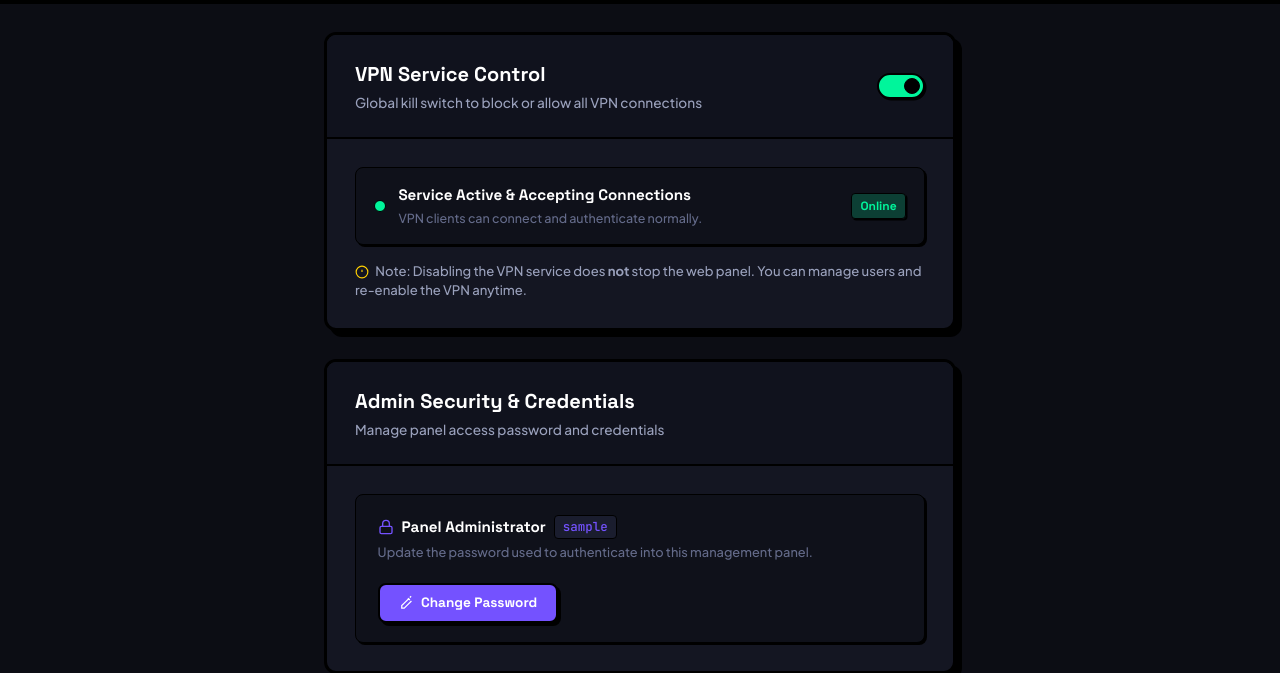
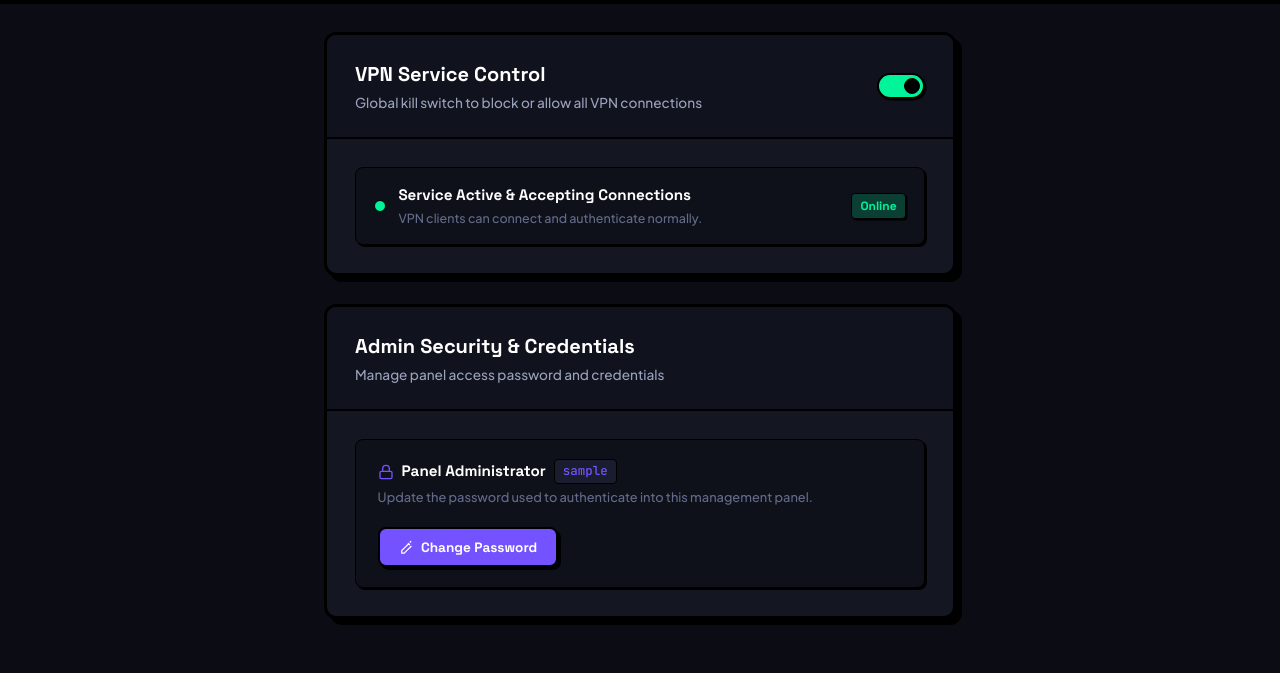
Before and after one commit to MehranPNG/IKE-UI, a Flask app: page /settings in a window 1280 px wide. Shown: the part 60-733 px from the top of the page. Run offline with Flask 3, Linux system fonts and the light colour scheme; the visitor is signed in with stand-in values (Sample User, id 1).

Commit message:
fix(settings): center confirm modal content and remove explanatory note

```diff
--- a/panel/templates/settings.html
+++ b/panel/templates/settings.html
@@ -82,11 +82,6 @@
                             {% if vpn_enabled %}Online{% else %}Stopped{% endif %}
                         </span>
                     </div>
-
-                    <div style="margin-top: 1rem; font-size: 0.82rem; color: var(--text-secondary); line-height: 1.5;">
-                        <svg width="14" height="14" viewBox="0 0 24 24" fill="none" stroke="currentColor" stroke-width="2" style="vertical-align: middle; margin-right: 4px; color: var(--accent-yellow);"><circle cx="12" cy="12" r="10"/><line x1="12" y1="8" x2="12" y2="12"/><line x1="12" y1="16" x2="12.01" y2="16"/></svg>
-                        Note: Disabling the VPN service does <strong>not</strong> stop the web panel. You can manage users and re-enable the VPN anytime.
-                    </div>
                 </div>
             </div>
 
@@ -126,9 +121,10 @@
 
     <!-- Confirm Disable VPN Modal -->
     <div id="confirmVpnModal" class="modal">
-        <div class="modal-content confirm-modal-content">
-            <div class="confirm-icon-danger">
-                <svg width="28" height="28" viewBox="0 0 24 24" fill="none" stroke="currentColor" stroke-width="2.5">
+        <div class="modal-content" style="max-width: 420px;">
+            <div class="modal-body confirm-text-center" style="padding-top: 2rem; padding-bottom: 1.5rem;">
+                <div class="confirm-icon-box">
+                    <svg width="24" height="24" viewBox="0 0 24 24" fill="none" stroke="currentColor" stroke-width="2.5">
                         <path d="M10.29 3.86L1.82 18a2 2 0 0 0 1.71 3h16.94a2 2 0 0 0 1.71-3L13.71 3.86a2 2 0 0 0-3.42 0z"/>
                         <line x1="12" y1="9" x2="12" y2="13"/>
                         <line x1="12" y1="17" x2="12.01" y2="17"/>
@@ -136,7 +132,8 @@
                 </div>
                 <h4>Disable VPN Service?</h4>
                 <p>This will immediately terminate all active VPN client connections and block any new connections until re-enabled.<br><br>The web management panel will remain accessible.</p>
-            <div class="modal-footer" style="justify-content: center; gap: 0.85rem; margin-top: 1.25rem;">
+            </div>
+            <div class="modal-footer" style="justify-content: center; gap: 0.85rem;">
                 <button type="button" class="btn btn-secondary" onclick="cancelVpnToggle()">Cancel</button>
                 <button type="button" class="btn btn-danger" id="btnConfirmDisableVpn" onclick="executeVpnToggle(false)">Disable Service</button>
             </div>
```
Lines whose indentation alone changed are shown as unchanged.
